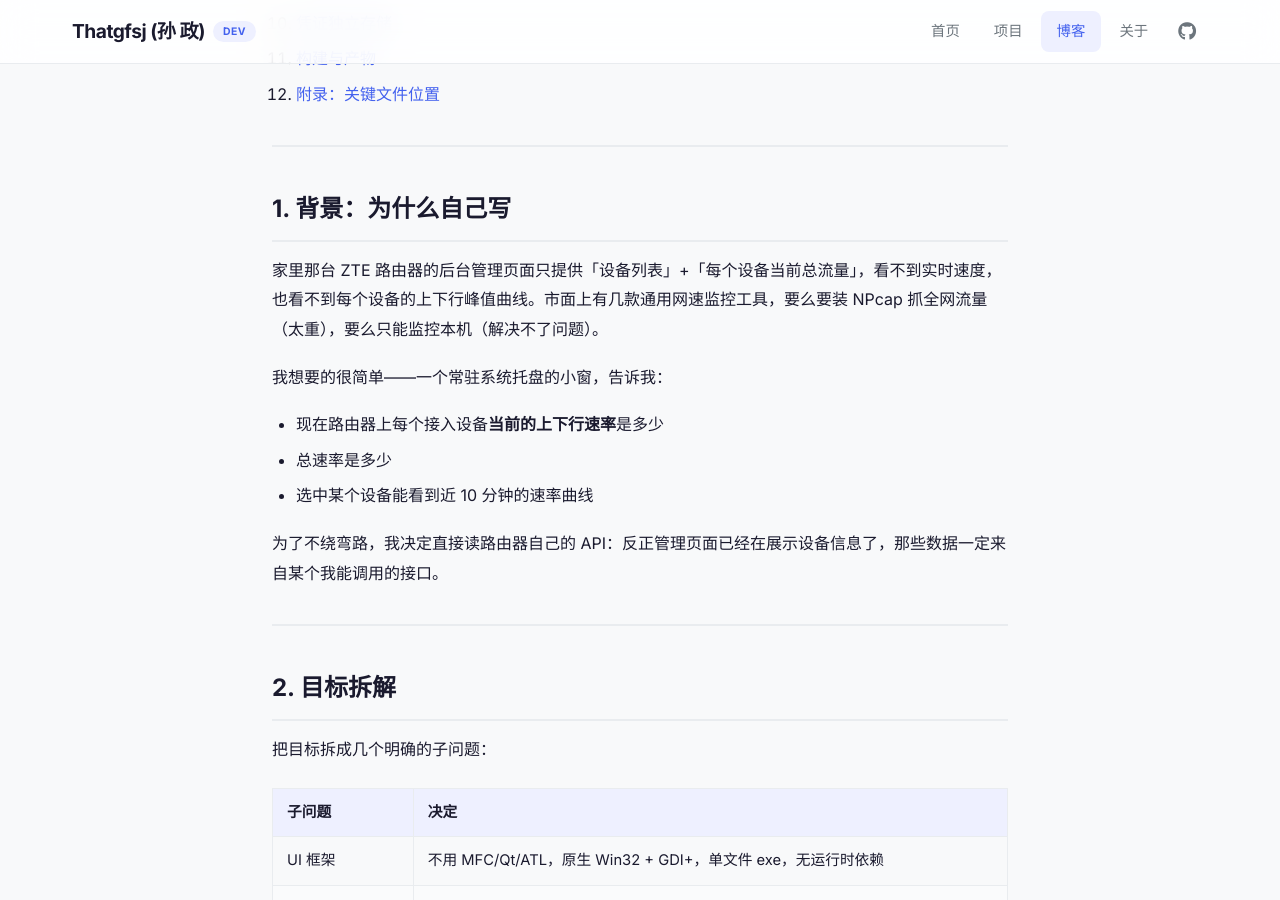
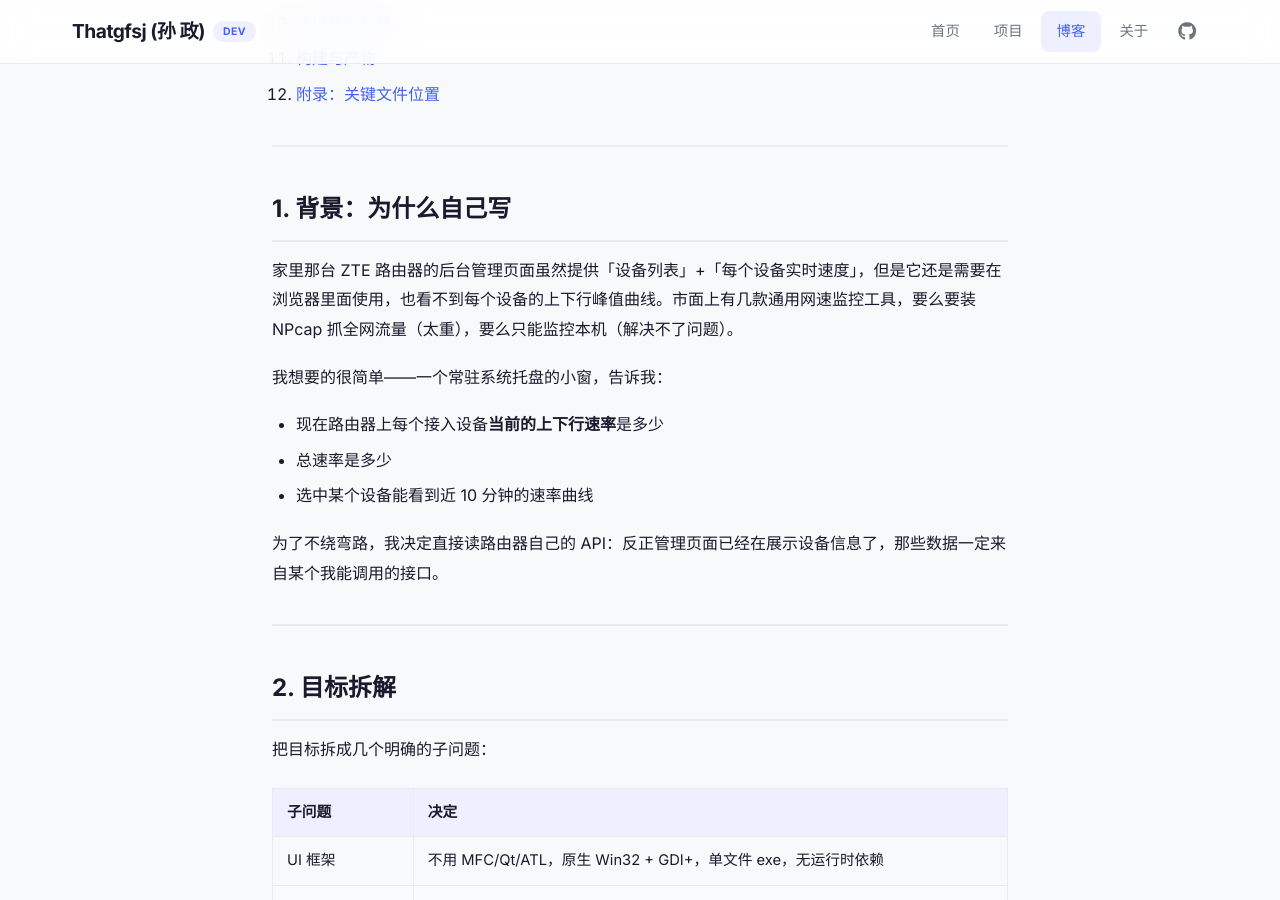
Before and after one commit to Thatgfsj/thatgfsj.github.io, a Jekyll site: the page built from _posts/2026-07-16-router-monitor.md, in a window 1280 px wide and 900 px high, scrolled down 881 px. Built offline with Jekyll 4.4.1, drawn with Linux system fonts in a browser that asks for light colours.

Commit message:
Update 2026-07-16-router-monitor.md

```diff
--- a/_posts/2026-07-16-router-monitor.md
+++ b/_posts/2026-07-16-router-monitor.md
@@ -29,7 +29,7 @@ description: "从浏览器抓包逆向 ZTE 路由器的私有协议，到用纯
 
 ## 1. 背景：为什么自己写
 
-家里那台 ZTE 路由器的后台管理页面只提供「设备列表」+「每个设备当前总流量」，看不到实时速度，也看不到每个设备的上下行峰值曲线。市面上有几款通用网速监控工具，要么要装 NPcap 抓全网流量（太重），要么只能监控本机（解决不了问题）。
+家里那台 ZTE 路由器的后台管理页面虽然提供「设备列表」+「每个设备实时速度」，但是它还是需要在浏览器里面使用，也看不到每个设备的上下行峰值曲线。市面上有几款通用网速监控工具，要么要装 NPcap 抓全网流量（太重），要么只能监控本机（解决不了问题）。
 
 我想要的很简单——一个常驻系统托盘的小窗，告诉我：
 
```
